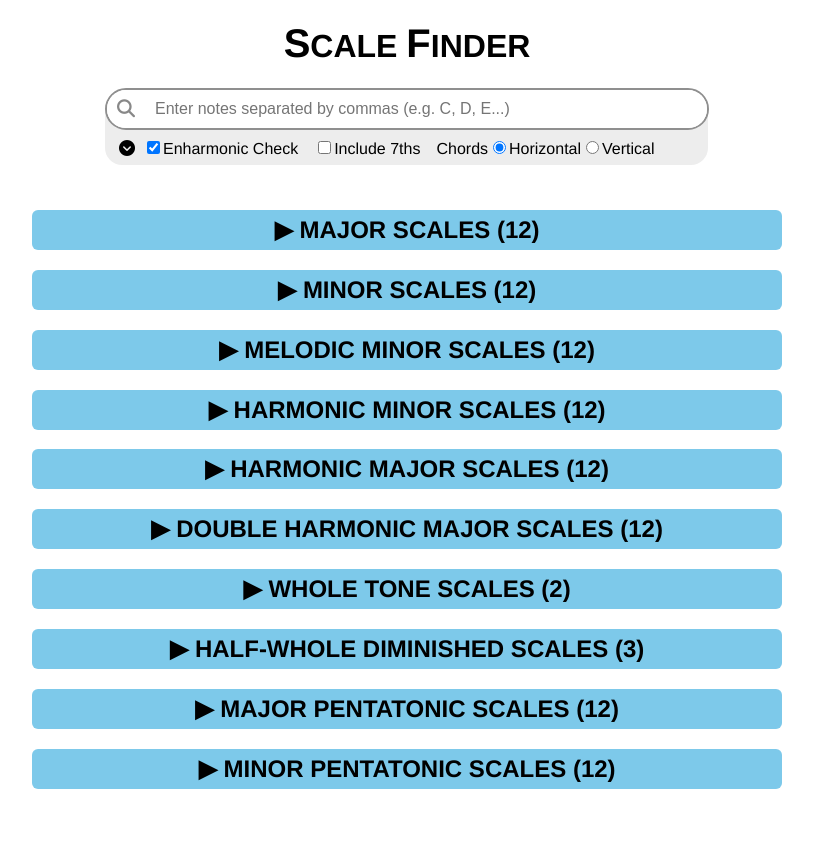
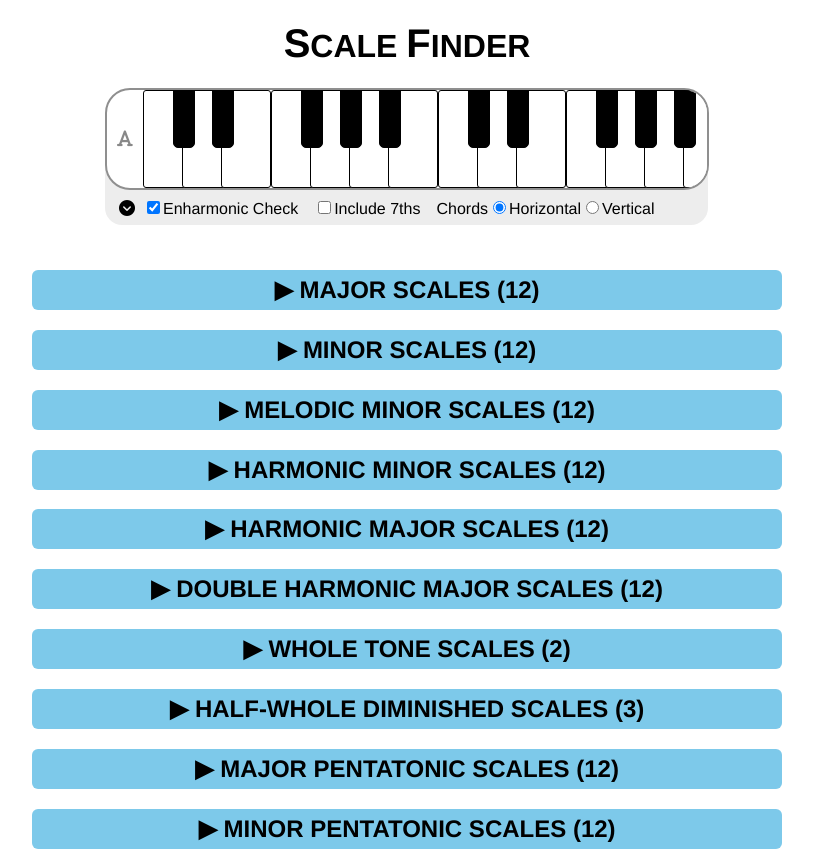
Before and after one commit to AtliGudm/Music-Theory-Helper, a React (Create React App) app: page / in a window 1280 px wide. Both pictures are taken after a click on the button 359 px from the left and 108 px from the top of the page. Shown: the whole page, without its empty margins (233-1046 px from the left). Before the commit the page ends 800 px from the top, so only its background shows below. Built offline with nearby package versions, Linux system fonts and the light colour scheme.

Commit message:
Piano keyboard input added!
You can now find scales by clicking on the keys of a piano keyboard

```diff
--- /dev/null
+++ b/src/pages/InputPianoKeyboard.tsx
@@ -0,0 +1,80 @@
+import './PianoKeyboard.css'
+import { useState } from 'react';
+
+const pianoKeys:any[] = [["C", "W"],
+                        ["C#", "B"],
+                        ["D", "W"],
+                        ["D#", "B"],
+                        ["E", "W"],
+                        ["F", "W"],
+                        ["F#", "B"],
+                        ["G", "W"],
+                        ["G#", "B"],
+                        ["A", "W"],
+                        ["A#", "B"],
+                        ["B", "W"]];
+
+// @ts-ignore
+const InputPianoKeyboard = ({findScales}) => {
+    const [selectedKeys, setSelectedKeys] = useState<string[]>([]);
+
+    const toggleKeySelection = (note:string) => {
+        const selectedKeysCopy = selectedKeys.slice();
+
+        if(selectedKeys.includes(note)) {
+            const index = selectedKeysCopy.indexOf(note);
+            if (index > -1) { // only splice array when item is found
+                selectedKeysCopy.splice(index, 1); // 2nd parameter means remove one item only
+            }
+        }
+        else {
+            selectedKeysCopy.push(note);
+        }
+
+        console.log(selectedKeysCopy);
+        const filteredKeys = getSelectedKeysReadyForSearch(selectedKeysCopy);
+        findScales(filteredKeys.join(" "), 0, true);
+        setSelectedKeys(selectedKeysCopy);
+    };
+
+    const getSelectedKeysReadyForSearch = (selectedKeysCopy: string[]) => {
+        const dfgf = selectedKeysCopy.map(item => item.slice(0, -1))
+
+        const filtered =  dfgf.filter(function(item, pos) {
+            return dfgf.indexOf(item) == pos;
+        })
+        console.log(filtered);
+        return filtered;
+    }
+
+    const CreateOctave = (pianoKeys2: any[], octave: string) => {
+        return (
+            <>
+            { pianoKeys2.map((item) => (
+                <li key={item[0]+octave}
+                    onClick={() => toggleKeySelection(item[0]+octave)}
+                    className={"piano-keys" +
+                                (item[1] === "W" ? " white-key" : " black-key") +
+                                (selectedKeys.includes(item[0]+octave) ? " selected-key" : "")}></li>
+            ))}
+            </>
+        )
+    }
+
+    return (
+        <div className='container'>
+            <div className="piano-container">
+                <ul className="piano-keys-list">
+                    {CreateOctave(pianoKeys, "1")}
+                    {CreateOctave(pianoKeys, "2")}
+                </ul>
+            </div>
+        </div>
+    );
+}
+
+
+
+
+
+export default InputPianoKeyboard;
--- /dev/null
+++ b/src/pages/PianoKeyboard.css
@@ -0,0 +1,136 @@
+
+.container {
+/*     background-image:
+          linear-gradient(90deg, #9331d4, rgb(239 5 92 / 70%)); */
+    /* height: 25vh; */
+    width: 100%;
+    display: flex;
+    flex-direction: column;
+    align-items: center;
+    justify-content: center;
+}
+
+.intro-container {
+    color: #fff;
+    text-align: center;
+}
+
+.piano-container {
+    display: flex;
+    align-items: center;
+    justify-content: center;
+}
+
+.piano-keys-list {
+    list-style: none;
+    display: flex;
+    justify-content: center;
+    margin-block: 0px;
+    padding-inline-start: 0px;
+}
+
+/*  .piano-keys {
+    width: 5rem;
+    cursor: pointer;
+    position: relative;
+    height: 20rem;
+    border-radius: 10px;
+    border: 1px solid #000;
+}  */
+
+.white-key {
+    background-color: #fff;
+}
+
+/*  .black-key {
+    width: 2rem;
+    height: 13rem;
+    border-radius: 5px;
+    border-top-left-radius: 0;
+    border-top-right-radius: 0;
+    background-color: #000;
+    z-index: 2;
+    margin: 0 -20px 0 -20px;
+}  */
+/*
+@media screen and (min-width: 821px) and (max-width: 1024px) {
+    .piano-keys {
+        width: 4rem;
+        cursor: pointer;
+        position: relative;
+        height: 20rem;
+        border-radius: 10px;
+        border: 1px solid #000;
+    }
+
+    .black-key {
+        width: 2rem;
+        height: 13rem;
+        border-radius: 5px;
+        border-top-left-radius: 0;
+        border-top-right-radius: 0;
+        background-color: magenta;
+        z-index: 2;
+        margin: 0 -20px 0 -20px;
+    }
+} */
+/*
+@media screen and (min-width: 768px) and (max-width: 820px) {
+    .piano-keys {
+        width: 3.5rem;
+        cursor: pointer;
+        position: relative;
+        height: 16rem;
+        border-radius: 10px;
+        border: 1px solid #000;
+    }
+
+    .black-key {
+        width: 1.8rem;
+        height: 10rem;
+        border-radius: 5px;
+        border-top-left-radius: 0;
+        border-top-right-radius: 0;
+        background-color: chartreuse;
+        z-index: 2;
+        margin: 0 -20px 0 -20px;
+    }
+}
+ */
+
+.piano-container {
+    /* width: 90%; */
+    display: flex;
+    align-items: center;
+    justify-content: flex-start;
+    overflow: auto;
+}
+
+.piano-keys {
+    width: 48px;
+    cursor: pointer;
+    position: relative;
+    height: 6rem;
+    border-radius: 3px;
+    border: 1px solid #000;
+}
+
+.black-key {
+    width: 20px;
+    height: 3.5rem;
+    border-radius: 5px;
+    border-top-left-radius: 0;
+    border-top-right-radius: 0;
+    background-color: black;
+    z-index: 2;
+    margin: 0 -13px 0 -20px;
+}
+
+
+li.selected-key {
+    background: red;
+}
+
+li.black-key.selected-key {
+    background: darkred;
+}
--- a/src/pages/ScaleFinder.css
+++ b/src/pages/ScaleFinder.css
@@ -65,12 +65,12 @@ h2.scaleGroupHeader:hover {
   background-color: #dfdfdf;
 }
 
-ul {
+.scaleGrouContainer ul {
     list-style-type: none;
     padding-inline-start: 0px;
 }
 
-li {
+.scaleGrouContainer li {
     font-size: 18px;
 }
 
--- a/src/pages/ScaleFinder.tsx
+++ b/src/pages/ScaleFinder.tsx
@@ -6,12 +6,13 @@ import { groupScalesByType, processTextInput, processTextInput2, findScalesByNot
 import { scales, Scale, getScales, getScale } from "../data/ScaleData";
 import SearchBar from "./SearchBar";
 import { findByName } from "../data/ModesData";
+import InputPianoKeyboard from "./InputPianoKeyboard";
 
 const ScaleFinder = () => {
     const { enharmonicEquivalence, setQueryNotes } = useScaleSettings();
     const [ groupedScales, setGroupedScales ] = useState<{ [key: string]: { scale: Scale[], selectedModeIndex: number, parentScale: string | null }}>({});
 
-    const findScales = (queryText: string, threshold: number = 0) => {
+    const findScales = (queryText: string, threshold: number = 0, enharmonicEquivalenceOverride: boolean|null = null) => {
         if(queryText.length === 0) {
             setQueryNotes([]);
             const dfgg = groupScalesByType(scales);
@@ -22,7 +23,7 @@ const ScaleFinder = () => {
         const { musicalNotes, rebuiltInputString } = processTextInput2(queryText);
         if(rebuiltInputString.length === 0) {
             setQueryNotes(musicalNotes);
-            setGroupedScales(findScalesByNotes(musicalNotes, enharmonicEquivalence, scales));
+            setGroupedScales(findScalesByNotes(musicalNotes, (enharmonicEquivalenceOverride) ? enharmonicEquivalenceOverride : enharmonicEquivalence, scales));
             return;
         }
 
@@ -65,30 +66,6 @@ const ScaleFinder = () => {
             setGroupedScales({});
             setQueryNotes([]);
         }
-/*         if(musicalNotes.length === 0) { // TODO: Breyta þessu case fyrir modes
-            const results = fuzzysort.go(queryText, scales,{ keys: ["type", "order"], threshold: threshold });
-            setQueryNotes([]);
-            // @ts-ignore
-            formatSearchResults(results);
-        } else { // TODO: Breyta þessu case fyrir modes
-            const { found, rebuiltInputString } = processTextInput(queryText);
-            const filteredScales = scales.filter((item) => {
-                return item.root === found;
-            });
-            const results = fuzzysort.go(rebuiltInputString.join(" "), filteredScales,{key: "type", threshold: threshold});
-            setQueryNotes([]);
-            formatSearchResults(results);
-        } */
-    }
-
-    const formatSearchResults = (unformattedResults: Fuzzysort.Results) => {
-        let formattedResult: Scale[] = [];
-        unformattedResults.forEach(item => {
-            // @ts-ignore
-            formattedResult.push(item.obj);
-        })
-        const grouped = groupScalesByType(formattedResult);
-        setGroupedScales(grouped);
     }
 
     const packageScale = (scale: Scale, item: any) =>{
@@ -104,8 +81,9 @@ const ScaleFinder = () => {
     return (
         <div className="scaleFinder">
             <h1><span style={{fontSize: "1.25em"}}>S</span>CALE <span style={{fontSize: "1.25em"}}>F</span>INDER</h1>
+            {/* <InputPianoKeyboard findScales={findScales} /> */}
             <SearchBar setGroupedScales={setGroupedScales} findScales={findScales} setQueryNotes={setQueryNotes} />
-            <div style={{maxWidth: "750px", marginLeft: "auto", marginRight: "auto"}}>
+            <div className="scaleGrouContainer" style={{maxWidth: "750px", marginLeft: "auto", marginRight: "auto"}}>
                 {Object.keys(groupedScales).length > 0 ? (
                     Object.entries(groupedScales).map(([type, item]) => (
                         <ScaleGroupDisplay
--- a/src/pages/SearchBar.tsx
+++ b/src/pages/SearchBar.tsx
@@ -5,6 +5,7 @@ import ScaleFinderSettings from "./ScaleFinderSettings";
 import { findByName, SearchResult } from "../data/ModesData";
 import { modes } from "../data/ModesData";
 import { getFifth } from "../Helpers";
+import InputPianoKeyboard from "./InputPianoKeyboard";
 
 export interface SearchResultContainer {
   root: null | string,
@@ -19,6 +20,7 @@ const SearchBar = ({ setGroupedScales, findScales, setQueryNotes}) => {
   const [ searchResults2, setSearchResults2 ] = useState<SearchResultContainer[]>([]);
   const [ isSticky, setIsSticky ] = useState(false);
   const [ highlightedIndex, setHighlightedIndex ] = useState(-1);
+  const [ isTextInputOpen, setIsTextInputOpen ] = useState(true);
   const containerRef = useRef<HTMLDivElement>(null);
 
   const inputSearchChange2 = (e: React.ChangeEvent<HTMLInputElement>) => {
@@ -93,16 +95,16 @@ const searchResultClicked = (item: SearchResultContainer) => {
 }
 
   const handleKeyDown = (e: React.KeyboardEvent<HTMLInputElement>) => {
-    if(showDropdown) {
+    if(showDropdown && isTextInputOpen) {
       if (e.key === "ArrowDown") {
         e.preventDefault();
         setHighlightedIndex((prevIndex) => {
           if(prevIndex < searchResults2.length - 1) {
-            console.log("path-A:" + (prevIndex+1));
+            //console.log("path-A:" + (prevIndex+1));
             return prevIndex+1;
           }
           else {
-            console.log("path-B:" + (searchResults2.length - 1));
+            //console.log("path-B:" + (searchResults2.length - 1));
             return searchResults2.length - 1;
           }
         })
@@ -111,11 +113,11 @@ const searchResultClicked = (item: SearchResultContainer) => {
         e.preventDefault();
         setHighlightedIndex((prevIndex) => {
           if(prevIndex > 0) {
-            console.log("path-C:" + (prevIndex-1));
+            //console.log("path-C:" + (prevIndex-1));
             return prevIndex-1;
           }
           else {
-            console.log("patch-D:" + -1);
+            //console.log("patch-D:" + -1);
             return -1;
           }
         })
@@ -175,9 +177,11 @@ const searchResultClicked = (item: SearchResultContainer) => {
     <div className={`sticky-div ${isSticky ? "sticky-active" : ""}`} ref={containerRef}>
       <div className="search-container">
       <button className="search-icon" title="Search"
-                onClick={() => {setShowDropdown(false); findScales(queryText)}}>
-          <i className="fa-solid fa-magnifying-glass"></i>
+                onClick={() => setIsTextInputOpen(!isTextInputOpen)}>
+          <i className={(isTextInputOpen) ? "fa-solid fa-keyboard" : "fa-solid fa-font"}></i>
         </button>
+        {isTextInputOpen && (
+          <>
           <input type="text"
                   onChange={inputSearchChange2}
                   value={queryText}
@@ -185,6 +189,13 @@ const searchResultClicked = (item: SearchResultContainer) => {
                   onKeyDown={handleKeyDown}
                   onFocus={() => inputSearchChange(queryText)}
                   />
+          <button className="search-icon" title="Search"
+                  onClick={() => {setShowDropdown(false); findScales(queryText)}}>
+            <i className="fa-solid fa-magnifying-glass"></i>
+          </button>
+        </>
+        )}
+        {!isTextInputOpen && (<InputPianoKeyboard findScales={findScales} />)}
       </div>
       { queryText && searchResults2.length !== 0 && showDropdown &&
           (<div className="dropdown-content">
```
Also changed, not shown: 1 other file (tests, documents, lock files or other folders). Lines whose indentation alone changed are shown as unchanged.
